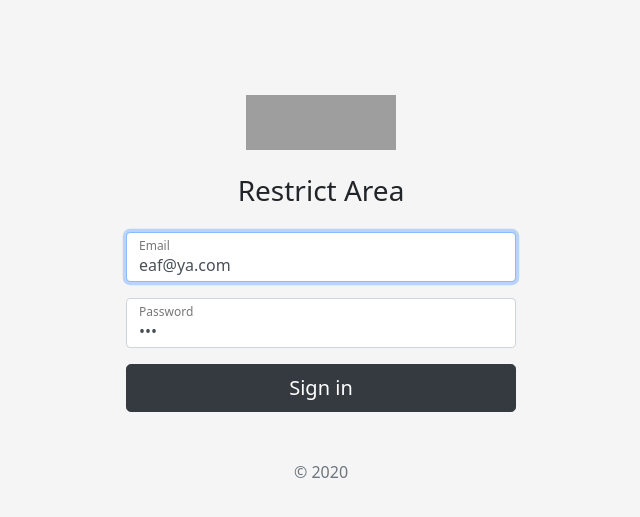
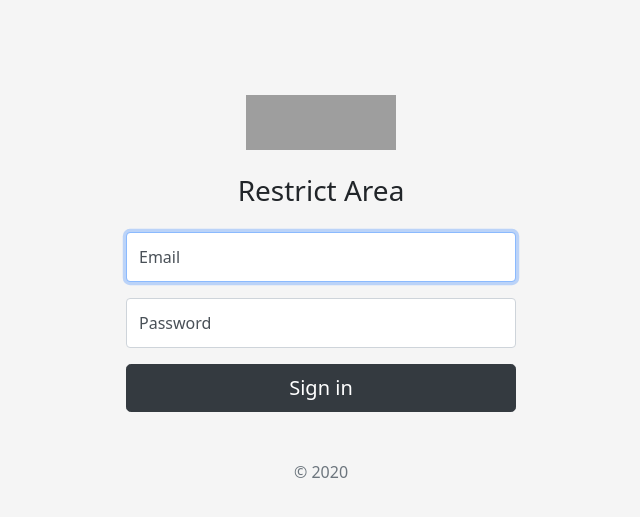
Before and after one commit to eacevedof/prj_shopech, a Symfony app: template backend_web/templates/open/security/login.html.twig in a window 1280 px wide. Shown: the top 517 px of the page, without its empty margins (319-959 px from the left). Run offline with Twig, Linux system fonts and the light colour scheme; the template is opened without the code that fills it, so the values that code supplies are empty; some libraries are stand-ins or nearby versions; grey boxes are pictures that could not be loaded.

Commit message:
actualizo usuarios y quito autologin de vuelogin.sj

```diff
--- a/backend_web/public/modules/login/vuelogin.js
+++ b/backend_web/public/modules/login/vuelogin.js
@@ -8,8 +8,8 @@ const app = new Vue({
             errors: [],
             btnsend: BTN_INISTATE,
             issending: false,
-            email: "eaf@ya.com",
-            password: "eaf",
+            email: "",
+            password: "",
         }
     },
     methods:{
--- a/backend_web/src/Command/User/CreateUserCommand.php
+++ b/backend_web/src/Command/User/CreateUserCommand.php
@@ -1,5 +1,6 @@
 <?php
-//  php bin/console app:createuser <email> <password> <profile: 1-5>
+// ejemplo:
+// php bin/console app:createuser <email> <password> <profile: 1-5>
 // para que funcione hay que sar .env.local con ip 127 no el contenedor
 namespace App\Command\User;
 
```
Also changed, not shown: 1 other file.
